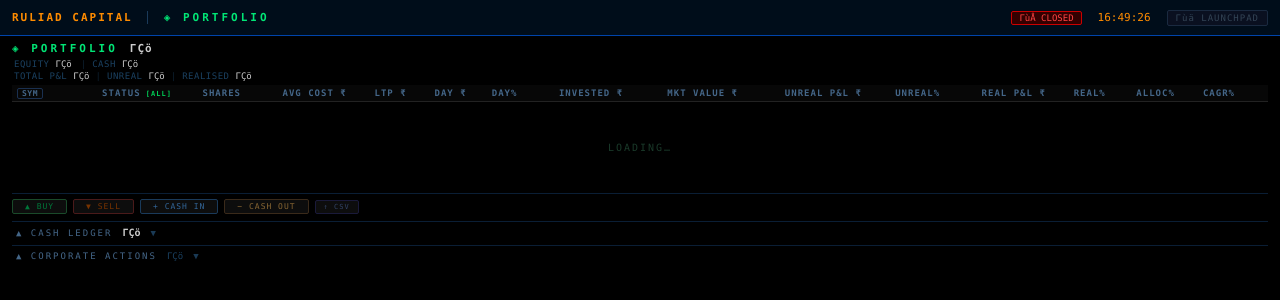
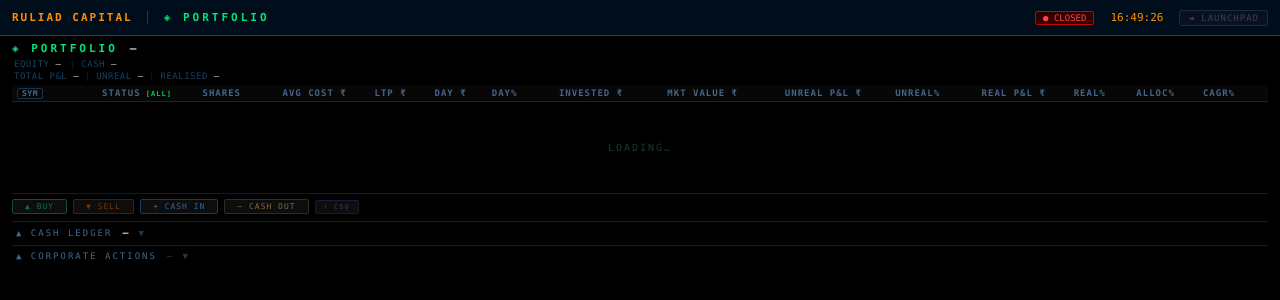
Before and after one commit to jaydjhangiani/launchpad-server, a Flask app: template templates/portfolio.html in a window 1280 px wide. Shown: the top 300 px of the page. Run offline with Flask 3, Linux system fonts and the light colour scheme; the template is opened without the code that fills it, so the values that code supplies are empty.

Commit message:
fix: restore portfolio.html with correct UTF-8 encoding (git checkout vs pipe)

```diff
--- a/templates/portfolio.html
+++ b/templates/portfolio.html
@@ -4,7 +4,7 @@
   <meta charset="UTF-8" />
   <meta name="viewport" content="width=device-width, initial-scale=1.0" />
   <meta http-equiv="Cache-Control" content="no-cache, no-store, must-revalidate" />
-  <title>Ruliad Capital ΓÇö Portfolio</title>
+  <title>Ruliad Capital — Portfolio</title>
   <style>
     *, *::before, *::after { margin: 0; padding: 0; box-sizing: border-box; }
 
@@ -34,7 +34,7 @@
     }
     body { display: flex; flex-direction: column; }
 
-    /* ΓöÇΓöÇ SLIM PAGE HEADER ΓöÇΓöÇΓöÇΓöÇΓöÇΓöÇΓöÇΓöÇΓöÇΓöÇΓöÇΓöÇΓöÇΓöÇΓöÇΓöÇΓöÇΓöÇΓöÇΓöÇΓöÇΓöÇΓöÇΓöÇΓöÇΓöÇΓöÇΓöÇΓöÇΓöÇΓöÇΓöÇ */
+    /* ── SLIM PAGE HEADER ──────────────────────────────── */
     #port-page-hdr {
       flex-shrink: 0;
       height: 36px;
@@ -84,7 +84,7 @@
     }
     .pph-back:hover { color: #88bbdd; border-color: #2a4a6a; background: #112233; }
 
-    /* ΓöÇΓöÇ PORTFOLIO VIEW ΓöÇΓöÇΓöÇΓöÇΓöÇΓöÇΓöÇΓöÇΓöÇΓöÇΓöÇΓöÇΓöÇΓöÇΓöÇΓöÇΓöÇΓöÇΓöÇΓöÇΓöÇΓöÇΓöÇΓöÇΓöÇΓöÇΓöÇΓöÇΓöÇΓöÇΓöÇΓöÇΓöÇΓöÇΓöÇΓöÇ */
+    /* ── PORTFOLIO VIEW ──────────────────────────────────── */
     #portfolio-view {
       display: flex;
       flex-direction: column;
@@ -303,7 +303,7 @@
 </head>
 <body>
 
-<!-- ΓöÇΓöÇ Slim page header ΓöÇΓöÇ -->
+<!-- ── Slim page header ── -->
 <div id="port-page-hdr">
   <span class="pph-logo">RULIAD CAPITAL</span>
   <span class="pph-title">&#9672; PORTFOLIO</span>
@@ -313,41 +313,41 @@
   <a class="pph-back" id="pph-back-btn" href="#">&#9664; LAUNCHPAD</a>
 </div>
 
-<!-- ΓöÇΓöÇ Portfolio view (always visible) ΓöÇΓöÇ -->
+<!-- ── Portfolio view (always visible) ── -->
 <div id="portfolio-view">
-  <!-- ΓöÇΓöÇ Title row ΓöÇΓöÇ -->
+  <!-- ── Title row ── -->
   <div id="port-header">
     <div id="port-title-row">
       <span class="port-title-text">&#9672; PORTFOLIO</span>
-      <span id="psum-port" class="num">ΓÇö</span>
+      <span id="psum-port" class="num">—</span>
     </div>
     <div id="port-summary-row">
       <span class="port-summ-lbl">EQUITY</span>
-      <span id="psum-mktval" class="num">ΓÇö</span>
+      <span id="psum-mktval" class="num">—</span>
       <span id="psum-invest-pct" class="port-summ-dim"></span>
       <span class="port-summ-sep">|</span>
       <span class="port-summ-lbl">CASH</span>
-      <span id="psum-cash" class="num">ΓÇö</span>
+      <span id="psum-cash" class="num">—</span>
       <span id="psum-cash-pct" class="port-summ-dim"></span>
     </div>
     <div id="port-summary-row2">
       <span class="port-summ-lbl">TOTAL P&amp;L</span>
-      <span id="psum-total" class="num">ΓÇö</span>
+      <span id="psum-total" class="num">—</span>
       <span class="port-summ-sep">|</span>
       <span class="port-summ-lbl">UNREAL</span>
-      <span id="psum-unreal" class="num">ΓÇö</span>
+      <span id="psum-unreal" class="num">—</span>
       <span class="port-summ-sep">|</span>
       <span class="port-summ-lbl">REALISED</span>
-      <span id="psum-real" class="num">ΓÇö</span>
+      <span id="psum-real" class="num">—</span>
     </div>
   </div>
 
-  <!-- ΓöÇΓöÇ Positions table ΓöÇΓöÇ -->
+  <!-- ── Positions table ── -->
   <table id="port-table">
     <thead>
       <tr>
         <th class="sortable" data-col="symbol" onclick="_portSort('symbol')"><span id="port-sym-hdr" onclick="_portToggleSymName();event.stopPropagation()" class="port-sym-toggle" title="Toggle symbol/name">SYM</span><span id="sort-ind-symbol" class="sort-ind"></span></th>
-        <th class="sortable" id="th-status" onclick="_portCycleStatus()" title="Click to filter: ALL ΓåÆ OPEN ΓåÆ CLOSED">STATUS<span id="status-filter-ind"> [ALL]</span></th>
+        <th class="sortable" id="th-status" onclick="_portCycleStatus()" title="Click to filter: ALL → OPEN → CLOSED">STATUS<span id="status-filter-ind"> [ALL]</span></th>
         <th class="sortable" data-col="open_shares"  onclick="_portSort('open_shares')">SHARES<span id="sort-ind-open_shares" class="sort-ind"></span></th>
         <th class="sortable" data-col="avg_cost"     onclick="_portSort('avg_cost')">AVG COST &#8377;<span id="sort-ind-avg_cost" class="sort-ind"></span></th>
         <th class="sortable" data-col="ltp"          onclick="_portSort('ltp')">LTP &#8377;<span id="sort-ind-ltp" class="sort-ind"></span></th>
@@ -370,7 +370,7 @@
     <tfoot id="port-tfoot"></tfoot>
   </table>
 
-  <!-- ΓöÇΓöÇ Action buttons + expandable panel ΓöÇΓöÇ -->
+  <!-- ── Action buttons + expandable panel ── -->
   <div id="port-actions">
     <button class="port-action-btn buy"       onclick="_portOpenAction('buy')">&#9650; BUY</button>
     <button class="port-action-btn sell"      onclick="_portOpenAction('sell')">&#9660; SELL</button>
@@ -404,11 +404,11 @@
     </span>
   </div>
 
-  <!-- ΓöÇΓöÇ Cash ledger panel ΓöÇΓöÇ -->
+  <!-- ── Cash ledger panel ── -->
   <div id="port-cash-panel">
     <div id="port-cash-hdr" onclick="_portToggleCashPanel()">
       <span class="cash-title">&#9650; CASH LEDGER</span>
-      <span id="port-cash-bal">ΓÇö</span>
+      <span id="port-cash-bal">—</span>
       <span class="cash-chevron" id="cash-chevron">&#9660;</span>
     </div>
     <div id="port-cash-body">
@@ -428,11 +428,11 @@
     </div>
   </div>
 
-  <!-- ΓöÇΓöÇ Corporate Actions panel ΓöÇΓöÇ -->
+  <!-- ── Corporate Actions panel ── -->
   <div id="port-ca-panel">
     <div id="port-ca-hdr" onclick="_portToggleCaPanel()">
       <span class="ca-title">&#9650; CORPORATE ACTIONS</span>
-      <span id="port-ca-count" style="color:#1a4060;font-size:9px">ΓÇö</span>
+      <span id="port-ca-count" style="color:#1a4060;font-size:9px">—</span>
       <span class="ca-chevron" id="ca-chevron">&#9660;</span>
     </div>
     <div id="port-ca-body">
@@ -472,12 +472,12 @@
 </div><!-- /#portfolio-view -->
 
 <script>
-// ΓöÇΓöÇ UTILITIES ΓöÇΓöÇΓöÇΓöÇΓöÇΓöÇΓöÇΓöÇΓöÇΓöÇΓöÇΓöÇΓöÇΓöÇΓöÇΓöÇΓöÇΓöÇΓöÇΓöÇΓöÇΓöÇΓöÇΓöÇΓöÇΓöÇΓöÇΓöÇΓöÇΓöÇΓöÇΓöÇΓöÇΓöÇΓöÇΓöÇΓöÇΓöÇΓöÇΓöÇΓöÇΓöÇΓöÇΓöÇΓöÇΓöÇΓöÇΓöÇ
+// ── UTILITIES ────────────────────────────────────────────────
 function escHtml(s){ return String(s).replace(/&/g,'&amp;').replace(/</g,'&lt;').replace(/>/g,'&gt;').replace(/"/g,'&quot;').replace(/'/g,'&#39;'); }
 function escJs(s)  { return String(s).replace(/\\/g,'\\\\').replace(/'/g,"\\'").replace(/"/g,'\\"'); }
 function escId(s)  { return String(s).replace(/[^A-Za-z0-9_-]/g,'_'); }
 
-// ΓöÇΓöÇ CLOCK + MARKET STATUS ΓöÇΓöÇΓöÇΓöÇΓöÇΓöÇΓöÇΓöÇΓöÇΓöÇΓöÇΓöÇΓöÇΓöÇΓöÇΓöÇΓöÇΓöÇΓöÇΓöÇΓöÇΓöÇΓöÇΓöÇΓöÇΓöÇΓöÇΓöÇΓöÇΓöÇΓöÇΓöÇΓöÇΓöÇΓöÇΓöÇ
+// ── CLOCK + MARKET STATUS ────────────────────────────────────
 function isMarketOpen(){
   const ist = new Date(Date.now() + 330*60000);
   const dow = ist.getUTCDay();
@@ -485,18 +485,18 @@
   const m = ist.getUTCHours()*60 + ist.getUTCMinutes();
   return m >= 555 && m <= 930;
 }
-// ΓöÇΓöÇ BACK BUTTON ΓÇö port-aware ΓöÇΓöÇΓöÇΓöÇΓöÇΓöÇΓöÇΓöÇΓöÇΓöÇΓöÇΓöÇΓöÇΓöÇΓöÇΓöÇΓöÇΓöÇΓöÇΓöÇΓöÇΓöÇΓöÇΓöÇΓöÇΓöÇΓöÇΓöÇΓöÇΓöÇΓöÇΓöÇΓöÇΓöÇ
+// ── BACK BUTTON — port-aware ──────────────────────────────────
 (function(){
   const btn  = document.getElementById('pph-back-btn');
   const port = parseInt(window.location.port, 10) || 80;
   if (port === 5001) {
     // Standalone mode: just close the window
-    btn.textContent = 'Γ£ò  CLOSE';
+    btn.textContent = '✕  CLOSE';
     btn.href = '#';
     btn.addEventListener('click', function(e){ e.preventDefault(); window.close(); });
   } else {
     // Opened from launchpad (port 5000)
-    btn.textContent = 'Γùä LAUNCHPAD';
+    btn.textContent = '◄ LAUNCHPAD';
     btn.href = '#';
     btn.addEventListener('click', function(e){
       e.preventDefault();
@@ -511,12 +511,12 @@
   const now   = new Date();
   const p     = n => String(n).padStart(2,'0');
   if(el)    el.textContent = `${p(now.getHours())}:${p(now.getMinutes())}:${p(now.getSeconds())}`;
-  if(badge){ badge.textContent = isMarketOpen() ? 'ΓùÅ OPEN' : 'ΓùÅ CLOSED';
+  if(badge){ badge.textContent = isMarketOpen() ? '● OPEN' : '● CLOSED';
              badge.className   = isMarketOpen() ? 'open' : 'closed'; }
   setTimeout(clockLoop, 1000);
 })();
 
-// ΓöÇΓöÇ PORTFOLIO STATE ΓöÇΓöÇΓöÇΓöÇΓöÇΓöÇΓöÇΓöÇΓöÇΓöÇΓöÇΓöÇΓöÇΓöÇΓöÇΓöÇΓöÇΓöÇΓöÇΓöÇΓöÇΓöÇΓöÇΓöÇΓöÇΓöÇΓöÇΓöÇΓöÇΓöÇΓöÇΓöÇΓöÇΓöÇΓöÇΓöÇΓöÇΓöÇΓöÇΓöÇΓöÇΓöÇ
+// ── PORTFOLIO STATE ──────────────────────────────────────────
 let _portExch         = 'nse';
 let _portShowName     = false;
 let _portStatusFilter = 'all';   // 'all' | 'open' | 'closed'
@@ -547,7 +547,7 @@
     _portSortCol = col; _portSortDir = 1;
   }
   const ind = document.getElementById(`sort-ind-${col}`);
-  if(ind) ind.textContent = _portSortDir===1 ? ' Γû▓' : ' Γû╝';
+  if(ind) ind.textContent = _portSortDir===1 ? ' ▲' : ' ▼';
   _portRender(_portLastData);
 }
 function _portToggleExch(){
@@ -585,7 +585,7 @@
     _cashType = type==='deposit' ? 'deposit' : 'withdrawal';
     const btn = document.getElementById('cash-submit-btn');
     if(btn) btn.textContent = type==='deposit' ? 'DEPOSIT' : 'WITHDRAW';
-    if(lbl) lbl.textContent = type==='deposit' ? '+ CASH IN' : 'ΓêÆ CASH OUT';
+    if(lbl) lbl.textContent = type==='deposit' ? '+ CASH IN' : '− CASH OUT';
     const cd = document.getElementById('cash-date-inp');
     if(cd && !cd.value) cd.value = new Date().toISOString().slice(0,10);
     setTimeout(()=>document.getElementById('cash-amt-inp')?.focus(), 50);
@@ -610,7 +610,7 @@
   if(open) pollCash();
 }
 
-// ΓöÇΓöÇ POLL PORTFOLIO ΓöÇΓöÇΓöÇΓöÇΓöÇΓöÇΓöÇΓöÇΓöÇΓöÇΓöÇΓöÇΓöÇΓöÇΓöÇΓöÇΓöÇΓöÇΓöÇΓöÇΓöÇΓöÇΓöÇΓöÇΓöÇΓöÇΓöÇΓöÇΓöÇΓöÇΓöÇΓöÇΓöÇΓöÇΓöÇΓöÇΓöÇΓöÇΓöÇΓöÇΓöÇΓöÇΓöÇ
+// ── POLL PORTFOLIO ───────────────────────────────────────────
 async function pollPortfolio(){
   try{
     const res = await fetch('/api/portfolio'); if(!res.ok) return;
@@ -757,8 +757,8 @@
     </tr>`;
   }
 
-  // ΓöÇΓöÇ Summary bar ΓöÇΓöÇΓöÇΓöÇΓöÇΓöÇΓöÇΓöÇΓöÇΓöÇΓöÇΓöÇΓöÇΓöÇΓöÇΓöÇΓöÇΓöÇΓöÇΓöÇΓöÇΓöÇΓöÇΓöÇΓöÇΓöÇΓöÇΓöÇΓöÇΓöÇΓöÇΓöÇΓöÇΓöÇΓöÇΓöÇΓöÇΓöÇΓöÇΓöÇΓöÇΓöÇ
-  const fmtI2 = n => n==null?'ΓÇö':Number(n).toLocaleString('en-IN',{minimumFractionDigits:0,maximumFractionDigits:0});
+  // ── Summary bar ──────────────────────────────────────────
+  const fmtI2 = n => n==null?'—':Number(n).toLocaleString('en-IN',{minimumFractionDigits:0,maximumFractionDigits:0});
   const setNum = (id,val,signed)=>{
     const el=document.getElementById(id); if(!el) return;
     el.textContent = (signed&&val!=null&&val>=0?'+':'')+fmtI2(val);
@@ -772,12 +772,12 @@
   setNum('psum-port',    totals.portfolio_total, false);
   const ipEl = document.getElementById('psum-invest-pct');
   const cpEl = document.getElementById('psum-cash-pct');
-  if(ipEl) ipEl.textContent = `INVESTED ${tot.invested_pct!=null?tot.invested_pct.toFixed(1):'ΓÇö'}%`;
-  if(cpEl) cpEl.textContent = `CASH ${tot.cash_pct!=null?tot.cash_pct.toFixed(1):'ΓÇö'}%`;
+  if(ipEl) ipEl.textContent = `INVESTED ${tot.invested_pct!=null?tot.invested_pct.toFixed(1):'—'}%`;
+  if(cpEl) cpEl.textContent = `CASH ${tot.cash_pct!=null?tot.cash_pct.toFixed(1):'—'}%`;
 
   if(tot.cash_balance!=null){
     const cb = document.getElementById('port-cash-bal');
-    if(cb){ cb.textContent = 'Γé╣ '+fmtI2(tot.cash_balance);
+    if(cb){ cb.textContent = '₹ '+fmtI2(tot.cash_balance);
       cb.className = tot.cash_balance>=0?'up':'down'; }
   }
 }
@@ -790,7 +790,7 @@
   if(btn) btn.classList.toggle('open', open);
 }
 
-// ΓöÇΓöÇ CASH LEDGER ΓöÇΓöÇΓöÇΓöÇΓöÇΓöÇΓöÇΓöÇΓöÇΓöÇΓöÇΓöÇΓöÇΓöÇΓöÇΓöÇΓöÇΓöÇΓöÇΓöÇΓöÇΓöÇΓöÇΓöÇΓöÇΓöÇΓöÇΓöÇΓöÇΓöÇΓöÇΓöÇΓöÇΓöÇΓöÇΓöÇΓöÇΓöÇΓöÇΓöÇΓöÇΓöÇΓöÇΓöÇΓöÇ
+// ── CASH LEDGER ─────────────────────────────────────────────
 function _cashEditToggleType(btn){
   btn.dataset.t = btn.dataset.t==='deposit' ? 'withdrawal' : 'deposit';
   btn.textContent = btn.dataset.t.toUpperCase();
@@ -834,7 +834,7 @@
     const data = await res.json();
     const fmtI = n => Number(n).toLocaleString('en-IN',{minimumFractionDigits:2,maximumFractionDigits:2});
     const cb = document.getElementById('port-cash-bal');
-    if(cb){ cb.textContent = 'Γé╣ '+fmtI(data.balance);
+    if(cb){ cb.textContent = '₹ '+fmtI(data.balance);
       cb.className = data.balance>=0?'up':'down'; }
     const tbody = document.getElementById('cash-tbody');
     if(!tbody) return;
@@ -850,7 +850,7 @@
         <td style="color:#446688">${escHtml(tx.note||'')}</td>
         <td style="color:#668">${fmtI(running)}</td>
         <td style="white-space:nowrap">
-          <span class="cash-edit" onclick="_portEditCash(${i},'${tx.date||''}','${tx.type}',${tx.amount},'${(tx.note||'').replace(/\\/g,'\\\\').replace(/'/g,"\\'")}') " title="Edit">Γ£Ä</span>
+          <span class="cash-edit" onclick="_portEditCash(${i},'${tx.date||''}','${tx.type}',${tx.amount},'${(tx.note||'').replace(/\\/g,'\\\\').replace(/'/g,"\\'")}') " title="Edit">✎</span>
           <span class="cash-del"  onclick="removeCashTx(${i})" title="Delete">&#10005;</span>
         </td>
       </tr>`;
@@ -859,7 +859,7 @@
   }catch(e){ console.error('Cash poll error:',e); }
 }
 
-// ΓöÇΓöÇ CORPORATE ACTIONS ΓöÇΓöÇΓöÇΓöÇΓöÇΓöÇΓöÇΓöÇΓöÇΓöÇΓöÇΓöÇΓöÇΓöÇΓöÇΓöÇΓöÇΓöÇΓöÇΓöÇΓöÇΓöÇΓöÇΓöÇΓöÇΓöÇΓöÇΓöÇΓöÇΓöÇΓöÇΓöÇΓöÇΓöÇΓöÇΓöÇΓöÇΓöÇΓöÇΓöÇΓöÇ
+// ── CORPORATE ACTIONS ─────────────────────────────────────────
 const CA_TYPE_LABELS = {
   merger:'MERGER', amalgamation:'AMALGAMATION', name_change:'NAME CHG',
   demerger:'DEMERGER', spinoff:'SPIN-OFF', 'spin-off':'SPIN-OFF',
@@ -882,7 +882,7 @@
   document.getElementById('ca-cross-span').style.display = isCross ? '' : 'none';
   const ri = document.getElementById('ca-ratio-inp');
   if(ri){
-    if(type==='split'||type==='subdivision') ri.placeholder='N (1ΓåÆN)';
+    if(type==='split'||type==='subdivision') ri.placeholder='N (1→N)';
     else if(type==='bonus') ri.placeholder='X per 1';
     else if(type==='merger'||type==='amalgamation') ri.placeholder='new/old';
     else ri.placeholder='ratio';
@@ -1017,29 +1017,29 @@
   if(!file) return;
   const msg = document.getElementById('port-import-msg');
   msg.style.color = '#888';
-  msg.textContent = 'ImportingΓÇª';
+  msg.textContent = 'Importing…';
   try {
     const fd = new FormData();
     fd.append('csv_file', file);
     const res  = await fetch('/api/portfolio/import_yahoo_csv', {method:'POST', body:fd});
     const data = await res.json();
     if(res.ok){
-      let txt = `Γ£ô ${data.imported} tx ┬╖ ${data.new_symbols} new symbol(s)`;
-      if(data.cash_imported > 0) txt += ` ┬╖ ${data.cash_imported} cash tx`;
+      let txt = `✓ ${data.imported} tx · ${data.new_symbols} new symbol(s)`;
+      if(data.cash_imported > 0) txt += ` · ${data.cash_imported} cash tx`;
       if(data.stubs > 0){
-        txt += ` ┬╖ ΓÜá ${data.stubs} symbol(s) need manual entry: ${(data.needs_data||[]).join(', ')}`;
+        txt += ` · ⚠ ${data.stubs} symbol(s) need manual entry: ${(data.needs_data||[]).join(', ')}`;
       }
-      if(data.skipped > 0) txt += ` ┬╖ ${data.skipped} skipped`;
+      if(data.skipped > 0) txt += ` · ${data.skipped} skipped`;
       msg.style.color = data.stubs > 0 ? '#cc8833' : '#00cc66';
       msg.textContent = txt;
       pollPortfolio();
     } else {
       msg.style.color = '#ff5555';
-      msg.textContent = 'Γ£ù ' + (data.error || 'Import failed');
+      msg.textContent = '✗ ' + (data.error || 'Import failed');
     }
   } catch(e) {
     msg.style.color = '#ff5555';
-    msg.textContent = 'Γ£ù Network error';
+    msg.textContent = '✗ Network error';
   } finally {
     input.value = '';
   }
@@ -1079,7 +1079,7 @@
   if(res.ok) pollPortfolio();
 }
 
-// ΓöÇΓöÇ AUTO-START ΓöÇΓöÇΓöÇΓöÇΓöÇΓöÇΓöÇΓöÇΓöÇΓöÇΓöÇΓöÇΓöÇΓöÇΓöÇΓöÇΓöÇΓöÇΓöÇΓöÇΓöÇΓöÇΓöÇΓöÇΓöÇΓöÇΓöÇΓöÇΓöÇΓöÇΓöÇΓöÇΓöÇΓöÇΓöÇΓöÇΓöÇΓöÇΓöÇΓöÇΓöÇΓöÇΓöÇΓöÇΓöÇΓöÇΓöÇ
+// ── AUTO-START ───────────────────────────────────────────────
 pollPortfolio();
 pollCash();
 setInterval(pollPortfolio, 30000);
```
